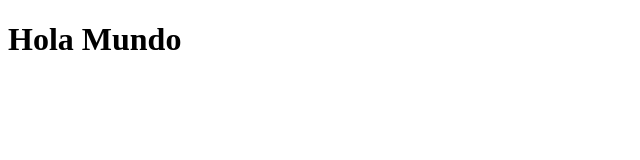
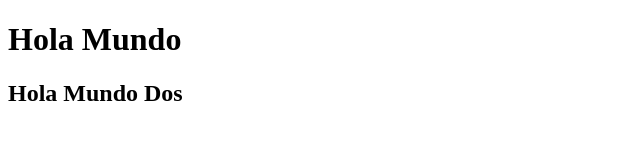
Before and after one commit to maxig13/after-git-github, a plain HTML site: page index.html in a window 1280 px wide. Shown: the whole page, without its empty margins (0-640 px from the left). Drawn offline with Linux system fonts and the light colour scheme.

Commit message:
[FEATURE-B] Agregamos un h2

```diff
--- a/index.html
+++ b/index.html
@@ -14,7 +14,8 @@
     1. En nuestra PC, usamos git init para que sepa el codigo que
 vamos a usar git
 2. Limbo: staging area, usamos git add . para que nuestros archivos vayan al limbo
-3. Repositorio remoto: git comit -m nombre  -->
+3. Repositorio remoto: git commit -m "nombre"  -->
+    <h2>Hola Mundo Dos</h2>
 </body>
 
 </html>
```
